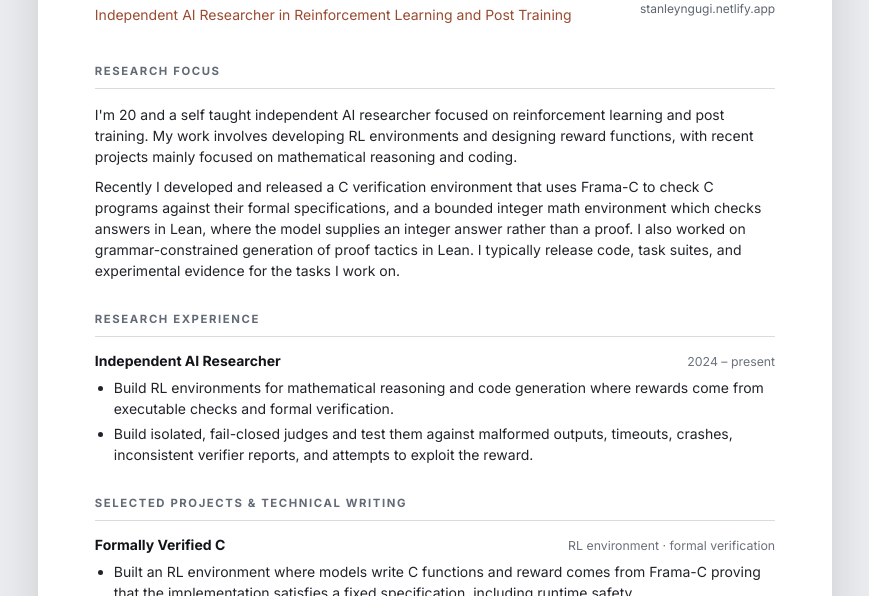
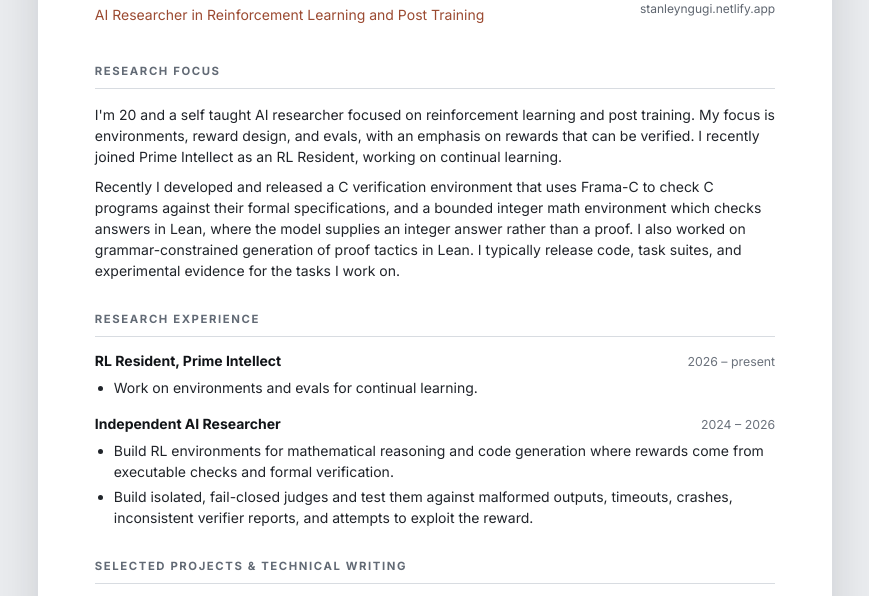
Before and after one commit to sngugiresearch-cmd/website, a plain HTML site: page cv.html in a window 1280 px wide. Shown: the part 151-747 px from the top of the page, without its empty margins (205-1074 px from the left). Drawn offline with nearby package versions, Linux system fonts and the light colour scheme.

Commit message:
Link Prime Intellect and update CV with RL Resident role
Co-Authored-By: Claude Sonnet 5.5 <noreply@anthropic.com>

```diff
--- a/cv.html
+++ b/cv.html
@@ -27,7 +27,7 @@
                 <div class="cv-topbar">
                     <div>
                         <h1 class="cv-name">Stanley Ngugi</h1>
-                        <div class="cv-role">Independent AI Researcher in Reinforcement Learning and Post Training</div>
+                        <div class="cv-role">AI Researcher in Reinforcement Learning and Post Training</div>
                     </div>
                     <div class="cv-contact">
                         sngugi.research@gmail.com<br>
@@ -39,10 +39,11 @@
                 <section class="cv-section">
                     <h2>Research Focus</h2>
                     <p>
-                        I'm 20 and a self taught independent AI researcher focused on reinforcement
-                        learning and post training. My work involves developing RL environments
-                        and designing reward functions, with recent projects mainly focused on
-                        mathematical reasoning and coding.
+                        I'm 20 and a self taught AI researcher focused on reinforcement learning
+                        and post training. My focus is environments, reward design, and evals,
+                        with an emphasis on rewards that can be verified. I recently joined
+                        <a href="https://www.primeintellect.ai">Prime Intellect</a> as an RL
+                        Resident, working on continual learning.
                     </p>
                     <p>
                         Recently I developed and released a C verification environment that uses Frama-C to check C programs against their formal specifications, and a bounded integer math environment which checks answers in Lean, where the model supplies an integer answer rather than a proof. I also worked on grammar-constrained generation of proof tactics in Lean. I typically release code, task suites, and experimental evidence for the tasks I work on.
@@ -53,8 +54,17 @@
                     <h2>Research Experience</h2>
                     <div class="cv-item">
                         <div class="cv-item-head">
+                            <span class="cv-item-title">RL Resident, <a href="https://www.primeintellect.ai">Prime Intellect</a></span>
+                            <span class="cv-item-sub">2026 – present</span>
+                        </div>
+                        <ul>
+                            <li>Work on environments and evals for continual learning.</li>
+                        </ul>
+                    </div>
+                    <div class="cv-item">
+                        <div class="cv-item-head">
                             <span class="cv-item-title">Independent AI Researcher</span>
-                            <span class="cv-item-sub">2024 – present</span>
+                            <span class="cv-item-sub">2024 – 2026</span>
                         </div>
                         <ul>
                             <li>Build RL environments for mathematical reasoning and code generation where rewards come from executable checks and formal verification.</li>
```
Also changed, not shown: index.html (+1 -1 lines).
